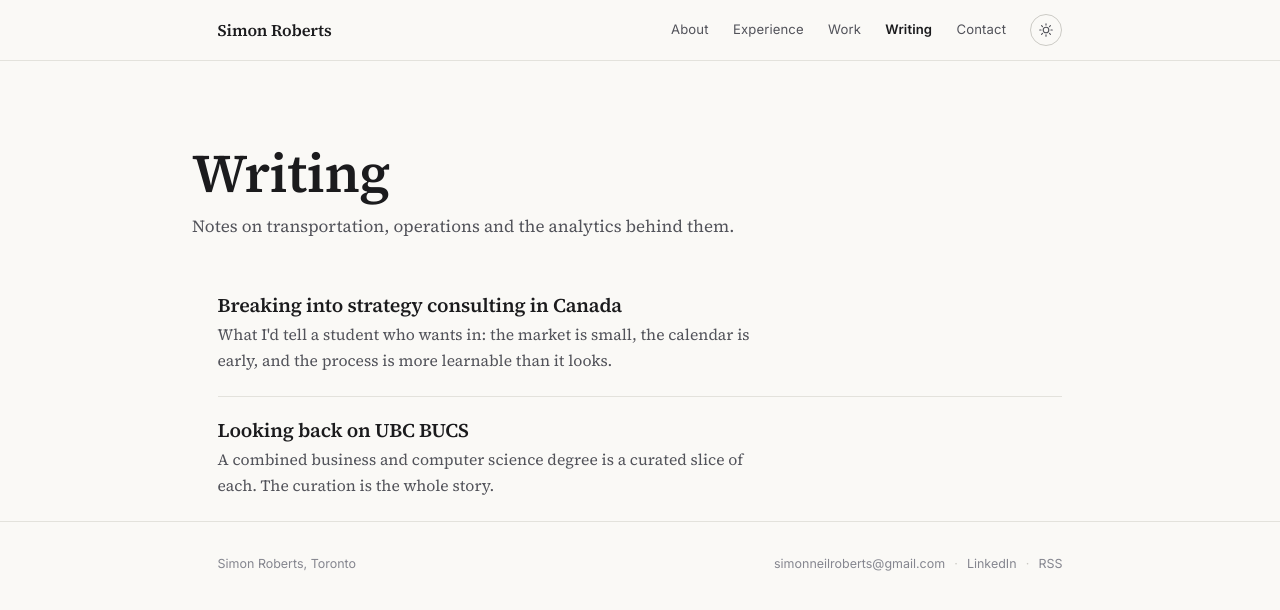
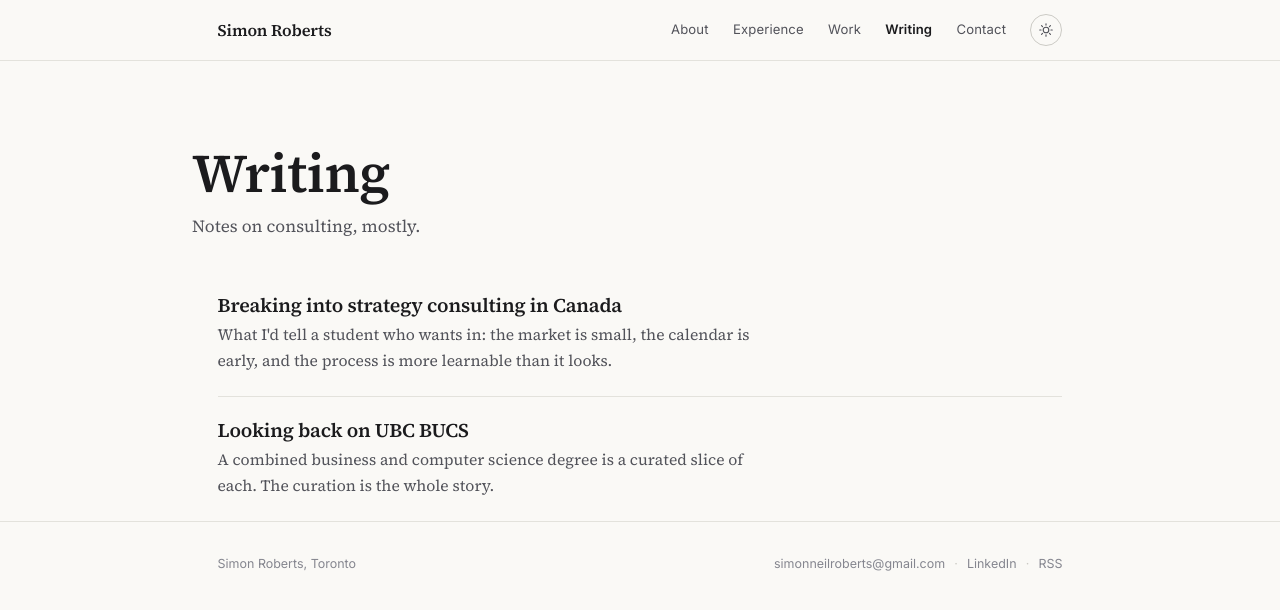
Before and after one commit to simon-roberts/simon-roberts.github.io, a Jekyll site: the page built from blog.html, in a window 1280 px wide. Shown: the top 610 px of the page. Built offline with Jekyll 4.4.1, drawn with Linux system fonts in a browser that asks for light colours.

Commit message:
Update blog.html

```diff
--- a/blog.html
+++ b/blog.html
@@ -7,7 +7,7 @@ nav: blog
 
 <header class="pagehead wrap">
   <h1 class="pagehead__title">Writing</h1>
-  <p class="pagehead__lede">{{ page.lede | default: "Notes on transportation, operations and the analytics behind them." }}</p>
+  <p class="pagehead__lede">{{ page.lede | default: "Notes on consulting, mostly." }}</p>
 </header>
 
 <div class="wrap">
```
